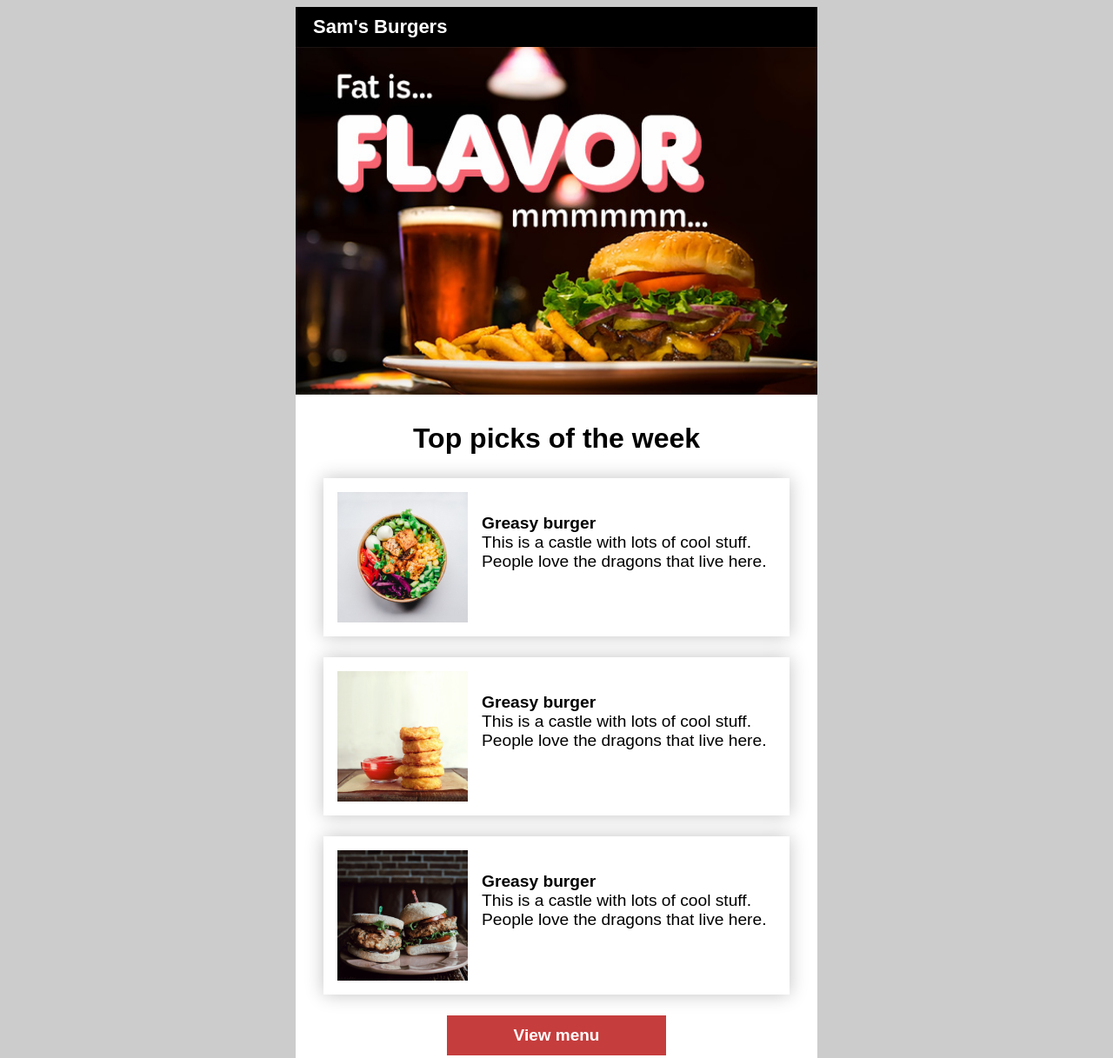
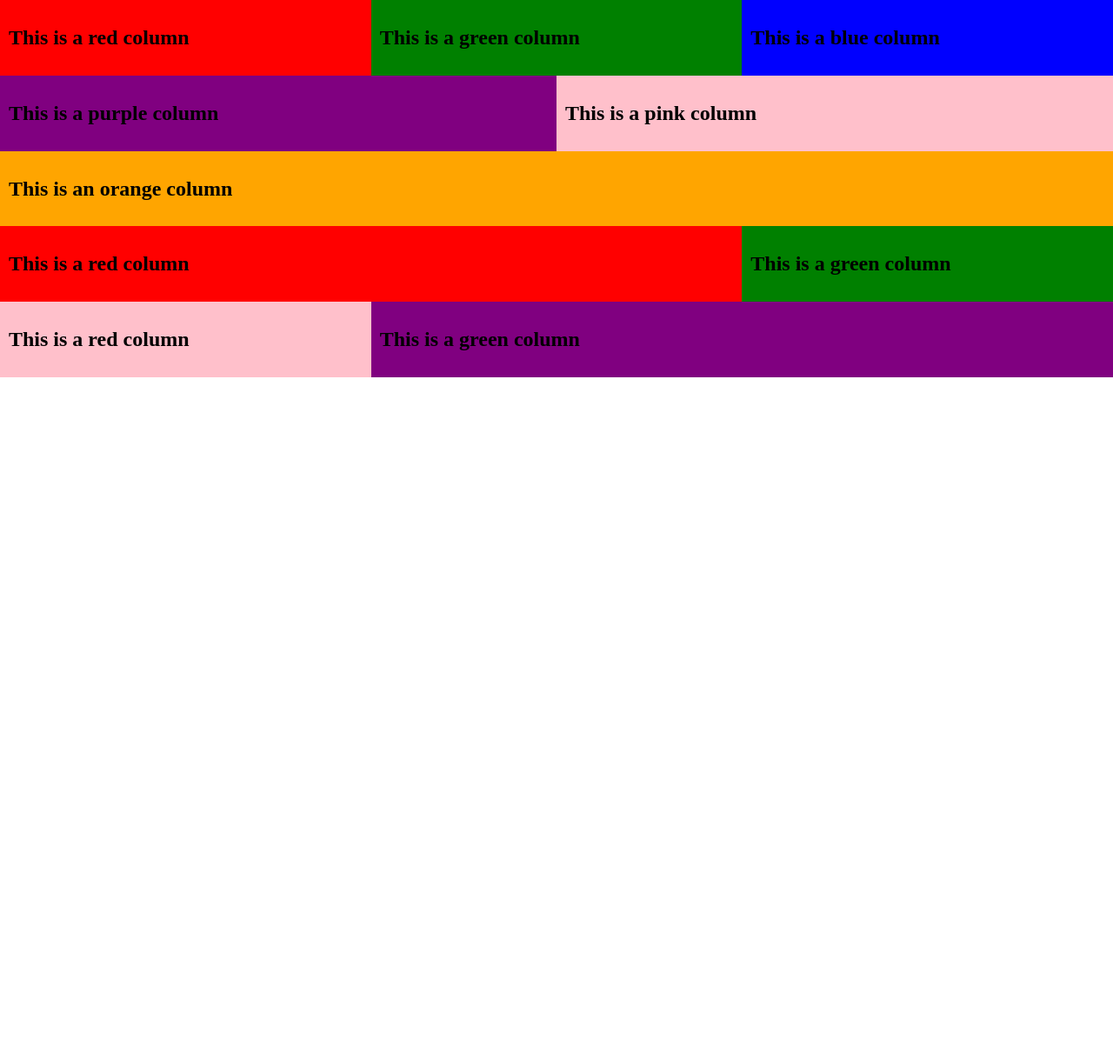
Before and after one commit to ProfessorDinwiddie4/LastName_FirstName_WebsiteFinal, a plain HTML site: page index.html in a window 1280 px wide. Shown: the top 1217 px of the page at 87% size. After the commit the page ends 800 px from the top, so only its background shows below. Drawn offline with Linux system fonts and the light colour scheme; a web font is replaced by a local one.

Commit message:
CSS Grid

```diff
--- a/email.css
+++ /dev/null
@@ -1,95 +0,0 @@
-
-* {
-  box-sizing: border-box;
-}
-body {
-  background-color: #ccc;
-  font-family: proxima-nova, sans-serif;
-}
-header {
-  margin: 0 auto;
-  padding: 10px 20px;
-  max-width: 600px;
-  background-color: black;
-  color: white;
-}
-header h2 {
-  font-size: 22px;
-  margin: 0;
-}
-main {
-  max-width: 600px;
-  margin: 0 auto;
-  background-color: #fff;
-}
-footer {
-  height: 60px;
-  background-color: #333;
-}
-h2 {
-  font-size: 2rem;
-}
-p {
-  font-size: 1.2rem;
-}
-.hero {
-  position: relative;
-  padding: 48px;
-  height: 400px;
-  background-image: url("images/hero-image-2.jpg");
-  color: white;
-  background-color: rgba(34,31,31, 0.5);
-  background-size: cover;
-}
-.pre, .title, .subtitle {
-  margin:0;
-  color: #fff;
-}
-.pre {
-  font-size: 2.2rem;
-}
-.title {
-  font-size: 5rem;
-  line-height: .8;
-  letter-spacing: 2px;
-}
-.subtitle {
-  font-size: 1.4rem;
-  font-weight: 300;
-}
-.body {
-  padding: 2rem;
-}
-.menu-item {
-  margin-bottom: 1.5em;
-  box-shadow: 0 0 20px #c3c3c3;
-  padding: 1em;
-  display: flex;
-  grid-gap: 1em;
-  width: 100%;
-}
-.card-title {
-  margin-bottom: 0;
-  font-size: 1.2rem;
-}
-.card-text {
-  margin-top: 0;
-}
-.align-center {
-  text-align: center;
-}
-.mt-0 {
-  margin-top: 0;
-}
-.wrapper {
-  text-align: center;
-}
-.btn {
-  padding: 12px 77px;
-  display: inline-block;
-  background-color: #C63D3D;
-  font-weight: bold;
-  font-size: 19px;
-  text-decoration: none;
-  color: white;
-}
--- a/index.html
+++ b/index.html
@@ -1,46 +1,53 @@
 <!DOCTYPE html>
-<html lang="en" dir="ltr">
+<html lang="en">
 <head>
-    <meta charset="utf-8">
-    <link rel="stylesheet" href="email.css">
-    <link rel="stylesheet" href="https://use.typekit.net/xwn5qru.css">
-    <title>Email challenge</title>
+    <meta charset="UTF-8">
+    <meta name="viewport" content="width=device-width, initial-scale=1.0">
+    <title>Document</title>
+    <link rel="stylesheet" href="styles/stylesheet.css">
 </head>
 <body>
-    <header>
-      <h2>Sam's Burgers</h2>
-    </header>
-    <main>
-      <section class="hero"></section>
-      <section class="body">
-        <h2 class="align-center mt-0">Top picks of the week</h2>
-        <article class="menu-item">
-          <img src="images/iam_os-AbsF-1.png" alt="Picture of food" width="150px" height="150px">
     <div class="container">
-            <h4 class="card-title">Greasy burger</h4>
-            <p class="card-text">This is a castle with lots of cool stuff. People love the dragons that live here.</p>
+        <div class="grid-container col-3">
+            <div class="red-column">
+                <h2>This is a red column</h2>
             </div>
-        </article>
-        <article class="menu-item">
-          <img src="images/iam_os-AbsF0C7R5LE-unsplash.png" alt="Picture of food" width="150px" height="150px">
-          <div class="container">
-            <h4 class="card-title">Greasy burger</h4>
-            <p class="card-text">This is a castle with lots of cool stuff. People love the dragons that live here.</p>
+            <div class="green-column">
+                <h2>This is a green column</h2>
             </div>
-        </article>
-        <article class="menu-item">
-          <img src="images/sandwhiches.png" alt="Picture of food" width="150px" height="150px">
-          <div class="container">
-            <h4 class="card-title">Greasy burger</h4>
-            <p class="card-text">This is a castle with lots of cool stuff. People love the dragons that live here.</p>
+            <div class="blue-column">
+                <h2>This is a blue column</h2>
             </div>
-        </article>
-        <div class="wrapper">
-          <a class="btn">View menu</a>
         </div>
-      </section>
-      <footer class="footer">
-      </footer>
-    </main>
+        <div class="grid-container col-2">
+            <div class="purple-column">
+                <h2>This is a purple column</h2>
+            </div>
+            <div class="pink-column">
+                <h2>This is a pink column</h2>
+            </div>
+        </div>
+        <div class="grid-container col-1">
+            <div class="orange-column">
+                <h2>This is an orange column</h2>
+            </div>
+        </div>
+        <div class="grid-container col-interest-right">
+            <div class="red-column">
+                <h2>This is a red column</h2>
+            </div>
+            <div class="green-column">
+                <h2>This is a green column</h2>
+            </div>
+        </div>
+        <div class="grid-container col-interest-left">
+            <div class="pink-column">
+                <h2>This is a red column</h2>
+            </div>
+            <div class="purple-column">
+                <h2>This is a green column</h2>
+            </div>
+        </div>
+    </div>
 </body>
 </html>
--- /dev/null
+++ b/styles/stylesheet.css
@@ -0,0 +1,47 @@
+body {
+    margin: 0;
+}
+.grid-container {
+    display: grid;
+}
+.col-1 {
+    grid-template-columns: 1fr;
+}
+.col-2 {
+    grid-template-columns: 1fr 1fr;
+}
+.col-3 {
+    grid-template-columns: 1fr 1fr 1fr;
+}
+.col-interest-right {
+    grid-template-columns: 2fr 1fr;
+}
+.col-interest-left {
+    grid-template-columns: 1fr 2fr;
+}
+.red-column, .green-column, .blue-column, .purple-column, .pink-column, .orange-column {
+    padding: 10px;
+}
+.red-column {
+    background-color: red;
+}
+.green-column {
+    background-color: green;
+}
+.blue-column {
+    background-color: blue;
+}
+.purple-column {
+    background-color: purple;
+}
+.pink-column {
+    background-color: pink;
+}
+.orange-column {
+    background-color: orange;
+}
+.container {
+    max-width: 1280px;
+    margin-left: auto;
+    margin-right: auto;
+}
```
Also changed, not shown: images/hero-image-2.jpg (deleted), images/hero-image.png (deleted), images/iam_os-AbsF-1.png (deleted), images/iam_os-AbsF0C7R5LE-unsplash.png (deleted), images/sandwhiches.png (deleted), 2 other files. Lines whose indentation alone changed are shown as unchanged.
